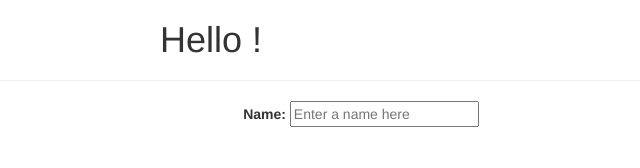
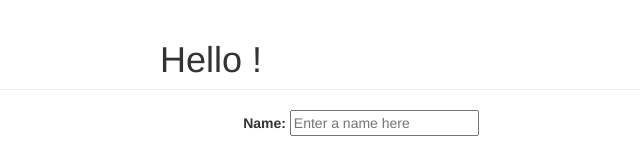
Before and after one commit to mhomolak/ang-playground, a website: page index.html in a window 1280 px wide. Shown: the whole page, without its empty margins (279-919 px from the left). Drawn offline with nearby package versions, Linux system fonts and the light colour scheme.

Commit message:
minor changes

```diff
--- a/index.html
+++ b/index.html
@@ -6,11 +6,14 @@
     <link rel="stylesheet" href="style.css">
   </head>
   <body>
-    <div>
-      <h1>Hello {{yourName}}!</h1>
-      <hr>
-      <label>Name:</label>
-      <input type="text" ng-model="yourName" placeholder="Enter a name here">
+    <div class="container">
+      <h1 class="page-header">Hello {{yourName}}!</h1>
+      <div class="form-horizontal">
+        <div class="form-group">
+          <label>Name:</label>
+          <input type="text" ng-model="yourName" placeholder="Enter a name here">
+        </div>
+      </div>
     </div>
   </body>
 </html>
```
Also changed, not shown: readme.md.
